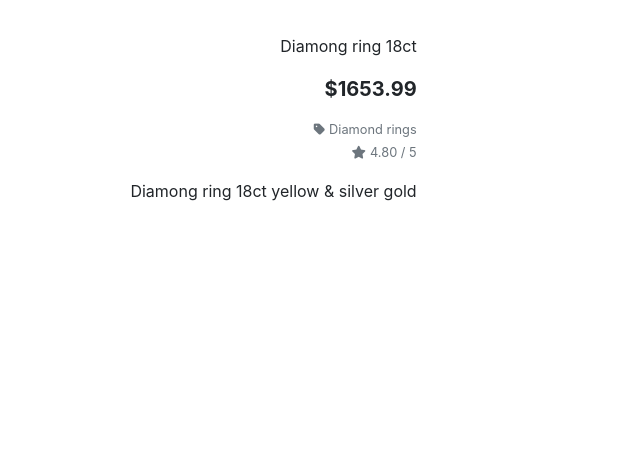
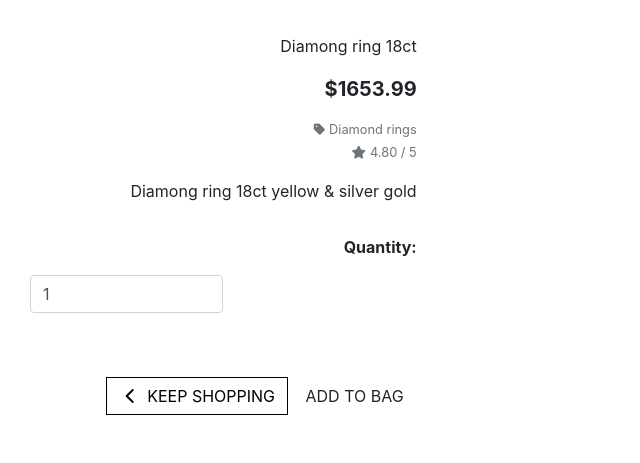
Before and after one commit to Aliona83/project_j, a Django app: page /jewelleries/jewelleries/1 in a window 1280 px wide. Shown: the part 762-1225 px from the top of the page, without its empty margins (0-640 px from the left). Before the commit the page ends 963 px from the top, so only its background shows below. Run offline with Django 3.2, Linux system fonts and the light colour scheme; data comes from the database, SQL or seed files in the repository; some libraries are stand-ins or nearby versions.

Commit message:
Added add_to_bag functunality

```diff
--- a/bag/contexts.py
+++ b/bag/contexts.py
@@ -1,17 +1,26 @@
 from decimal import Decimal
 from django.conf import settings
 from decimal import Decimal
+from django.shortcuts import get_object_or_404
+from jewelleries.models import Jewellery
 
 def bag_contents(request):
 
     bag_items = []
     total = 0
     product_count = 0
+    bag = request.session.get('bag', {})
 
    # Calculate the total amount in the bag_items list
-    for item in bag_items:
-        total += item['quantity'] * item['price']
-        product_count += item['quantity']
+    for item_id, quantity in bag.items():
+        product = get_object_or_404(Jewellery, pk=item_id)
+        total += quantity * product.price
+        product_count += quantity
+        bag_items.append({
+            'item_id': item_id,
+            'quantity': quantity,
+            'product': product,
+        })
 
     # Check if the total is greater than or equal to 1000 euros to apply the discount
     discount = 0
--- a/bag/urls.py
+++ b/bag/urls.py
@@ -2,8 +2,9 @@ from django.contrib import admin
 from django.urls import path
 from . import views
 
-app_name = 'view_bag'  # This sets the app namespace to 'view_bag'
+app_name = 'view_bag' # This sets the app namespace to 'view_bag'
 
 urlpatterns = [
-    path('', views.view_bag, name='view_bag')
+    path('', views.view_bag, name='view_bag'),
+     path('add/<item_id>/', views.add_to_bag, name='add_to_bag'),
 ]
--- a/jewelleries/templates/jewelleries/jewelleries_details.html
+++ b/jewelleries/templates/jewelleries/jewelleries_details.html
@@ -43,6 +43,30 @@
                         <small class="text-muted">No Rating</small>
                     {% endif %}
                     <p class="mt-3">{{ jewellery.description }}</p>
+                    <form class="form" action="{% url 'bag:add_to_bag' jewellery.id %}" method="POST">
+                        {% csrf_token %}
+                        <div class="form-row">
+                            <div class="col-12">
+                                <p class="mt-3"><strong>Quantity:</strong></p>
+                                <div class="form-group w-50">
+                                    <div class="input-group">
+                                        <input class="form-control qty_input" type="number" name="quantity" value="1" min="1" max="99" data-item_id="{{ jewellery.id }}" id="id_qty_{{ jewellery.id }}">
+                                    </div>
+                                </div>
+                            </div>
+
+                            <div class="col-12">
+                                <a href="{% url 'jewelleries:jewelleries' %}" class="btn btn-outline-black rounded-0 mt-5">
+                                    <span class="icon">
+                                        <i class="fas fa-chevron-left"></i>
+                                    </span>
+                                    <span class="text-uppercase">Keep Shopping</span>
+                                </a>
+                                <input type="submit" class="btn btn-black rounded-0 text-uppercase mt-5" value="Add to Bag">
+                            </div>
+                            <input type="hidden" name="redirect_url" value="{{ request.path }}">
+                        </div>
+                    </form>
             </div>
 
         </div>
--- a/jewelry_shop/urls.py
+++ b/jewelry_shop/urls.py
@@ -23,5 +23,5 @@ urlpatterns = [
     path('accounts/', include('allauth.urls')),
     path('', include('home.urls')),
     path('jewelleries/', include('jewelleries.urls')),
-    path('bag/', include('bag.urls')),
+    path('bag/', include('bag.urls', namespace='bag')),
 ] + static(settings.MEDIA_URL, document_root=settings.MEDIA_ROOT)
--- a/static/css/base.css
+++ b/static/css/base.css
@@ -37,6 +37,18 @@ html {
 
 .bg-black {
     background: #000 !important;
+    color: #fff;
+}
+.btn-outline-black {
+    background: white;
+    color: #000 !important;
+    border: 1px solid black;
+}
+.btn-outline-black:hover,
+.btn-outline-black:active,
+.btn-outline-black:focus {
+    background: black;
+    color: white !important;
 }
 
 .shop-now-button {
```
Also changed, not shown: bag/views.py (+17 -1 lines).
